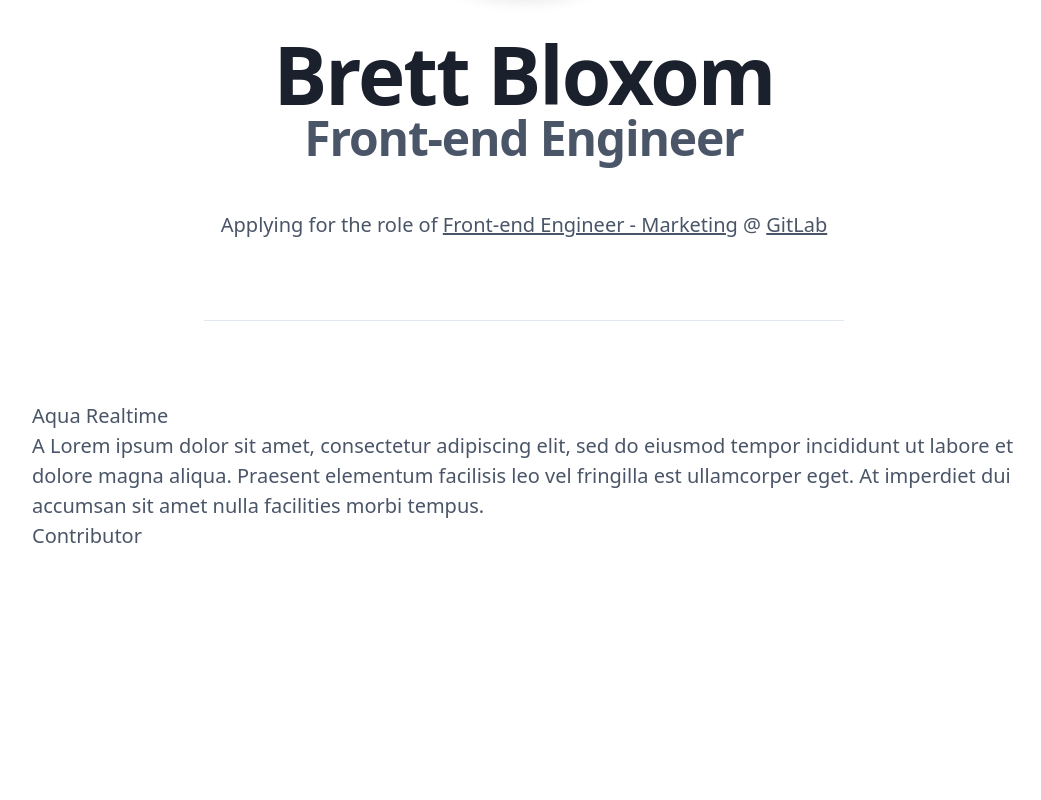
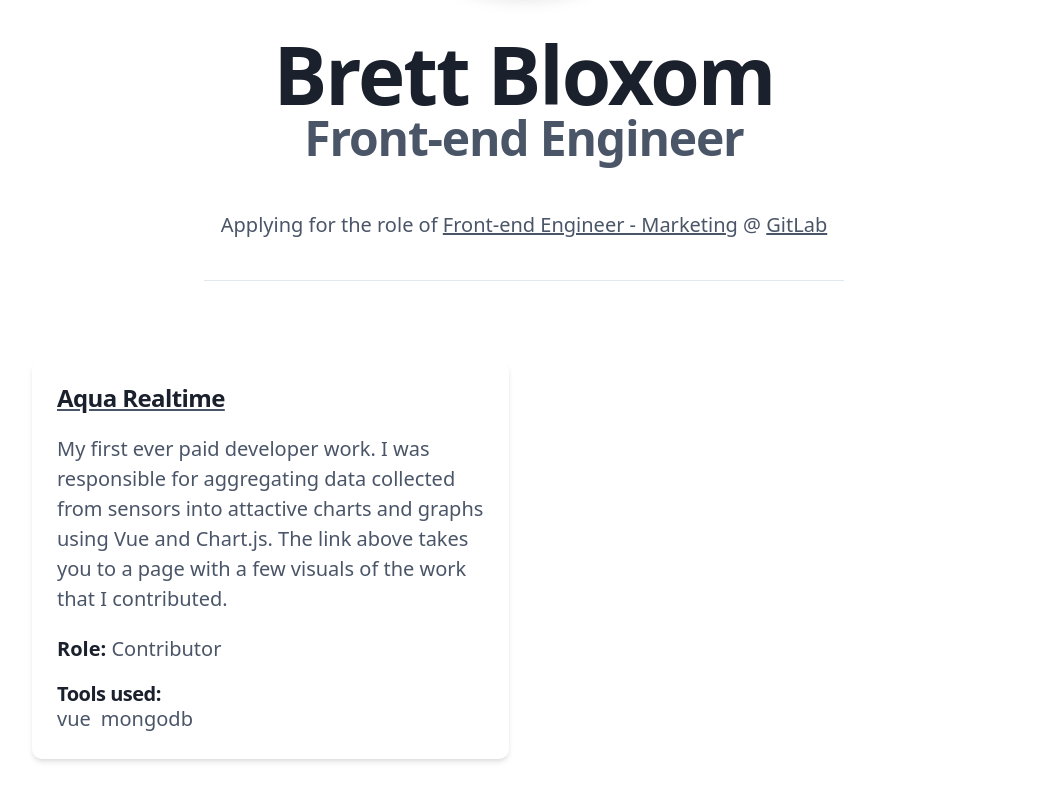
Before and after one commit to BrettBlox/bloxy, a Next.js app: page / in a window 1280 px wide. Shown: the part 462-1262 px from the top of the page, without its empty margins (116-1157 px from the left). Before the commit the page ends 1093 px from the top, so only its background shows below. Built offline with nearby package versions, Linux system fonts and the light colour scheme.

Commit message:
project grid and grid item components

```diff
--- a/_projects/test.md
+++ b/_projects/test.md
@@ -1,10 +1,10 @@
 ---
 title: 'Aqua Realtime'
 description:
-  'A Lorem ipsum dolor sit amet, consectetur adipiscing elit, sed do eiusmod
-  tempor incididunt ut labore et dolore magna aliqua. Praesent elementum
-  facilisis leo vel fringilla est ullamcorper eget. At imperdiet dui accumsan
-  sit amet nulla facilities morbi tempus.'
+  'My first ever paid developer work. I was responsible for aggregating data
+  collected from sensors into attactive charts and graphs using Vue and Chart.js. The
+  link above takes you to a page with a few visuals of the work that I contributed.'
+link: 'https://aquarealtime.com/software/'
 role: 'Contributor'
-tags: ['vue', 'mongodb']
+tools: ['vue', 'mongodb']
 ---
--- a/components/header.js
+++ b/components/heading/heading.js
@@ -1,6 +1,8 @@
+// @ts-check
+// @ts-expect-error
 import styles from 'styles/heading.module.css'
 
-const Header = () => (
+const Heading = () => (
   <header className={styles.heading}>
     <div className={styles.image}>
       <img src='/brett.jpg' alt='Brett Bloxom wants to work at GitLab' />
@@ -8,7 +10,7 @@
     <div>
       <h1>Brett Bloxom</h1>
       <h2 className='text-gray-700'>Front-end Engineer</h2>
-      <p className='mb-16'>
+      <p className='mb-0'>
         Applying for the role of{' '}
         <a href='https://about.gitlab.com/job-families/marketing/marketing-frontend-engineer/'>
           Front-end Engineer - Marketing
@@ -20,4 +22,4 @@
   </header>
 )
 
-export default Header
+export default Heading
--- /dev/null
+++ b/components/project-grid/project-grid-item.js
@@ -0,0 +1,25 @@
+// @ts-check
+const ProjectGridItem = ({ project }) => (
+  <li className='p-10 shadow-md rounded-2xl list-none'>
+    <a href={project.link}>
+      <h3 className='text-h4'>{project.title}</h3>
+    </a>
+    <p>{project.description}</p>
+    <p>
+      <strong>Role:</strong> {project.role}
+    </p>
+    <ul>
+      <h4 className='text-h6 mb-0'>Tools used:</h4>
+      {project.tools.map((tool, i) => (
+        <li
+          key={`tool-${i}`}
+          className={`inline-block ${i !== project.tools.length - 1 && 'mr-4'}`}
+        >
+          {tool}
+        </li>
+      ))}
+    </ul>
+  </li>
+)
+
+export default ProjectGridItem
--- /dev/null
+++ b/components/project-grid/project-grid.js
@@ -0,0 +1,12 @@
+// @ts-check
+import ProjectGridItem from 'components/project-grid/project-grid-item'
+
+export const ProjectGrid = ({ projects }) => (
+  <div className='grid grid-cols-2 gap-12'>
+    {projects.map((project, i) => (
+      <ProjectGridItem project={project} key={`project-${i}`} />
+    ))}
+  </div>
+)
+
+export default ProjectGrid
--- a/pages/_app.js
+++ b/pages/_app.js
@@ -1,3 +1,4 @@
+// @ts-check
 import 'styles/globals.css'
 
 function MyApp({ Component, pageProps }) {
--- a/pages/api/hello.js
+++ /dev/null
@@ -1,6 +0,0 @@
-// Next.js API route support: https://nextjs.org/docs/api-routes/introduction
-
-export default (req, res) => {
-  res.statusCode = 200
-  res.json({ name: 'John Doe' })
-}
--- a/pages/index.js
+++ b/pages/index.js
@@ -1,6 +1,8 @@
+// @ts-check
 import Head from 'next/head'
 import { getAllProjects } from 'lib/api'
-import Header from 'components/header'
+import Heading from 'components/heading/heading'
+import ProjectGrid from 'components/project-grid/project-grid'
 
 const Home = ({ allProjects }) => {
   console.log(allProjects)
@@ -10,15 +12,8 @@
         <title>Brett Bloxom's Portfolio for GitLab</title>
       </Head>
       <div className='container py-32'>
-        <Header />
-        {allProjects.map((project) => (
-          <div>
-            {project.title}<br/>
-            {project.description}<br/>
-            {project.role}<br/>
-            {/* {[...project.tags]} */}
-          </div>
-        ))}
+        <Heading />
+        <ProjectGrid projects={allProjects} />
       </div>
     </>
   )
@@ -27,7 +22,14 @@
 export default Home
 
 export async function getStaticProps() {
-  const allProjects = getAllProjects(['title', 'slug', 'description', 'role'])
+  const allProjects = getAllProjects([
+    'title',
+    'slug',
+    'description',
+    'link',
+    'role',
+    'tools',
+  ])
 
   return {
     props: { allProjects },
--- a/styles/globals/typography.css
+++ b/styles/globals/typography.css
@@ -67,5 +67,5 @@
 }
 
 a {
-  @apply underline;
+  @apply underline cursor-pointer;
 }
```
